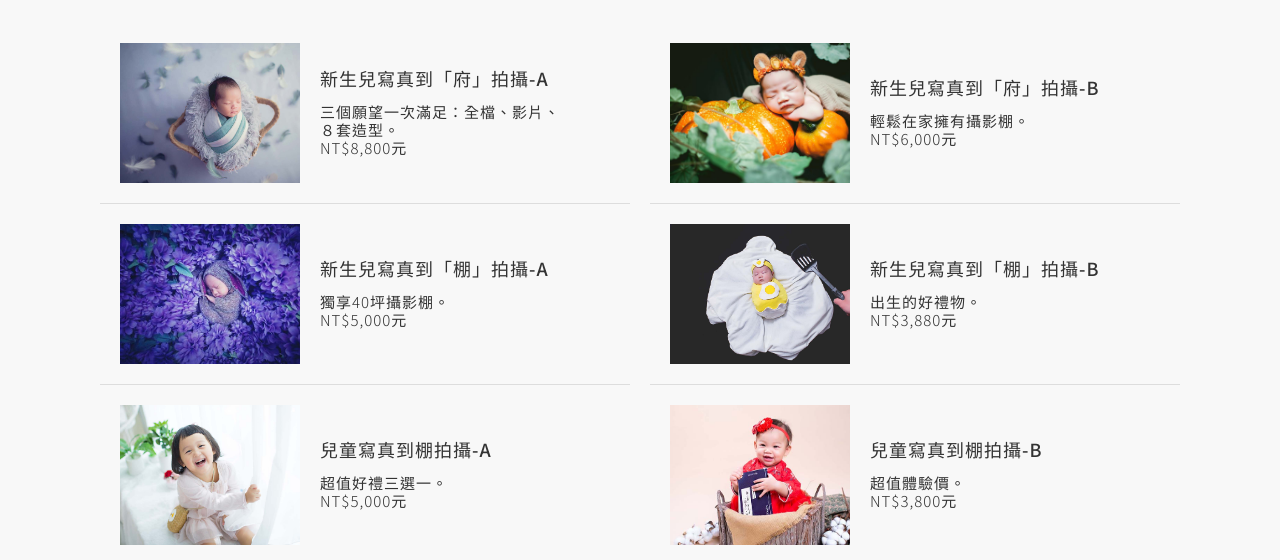
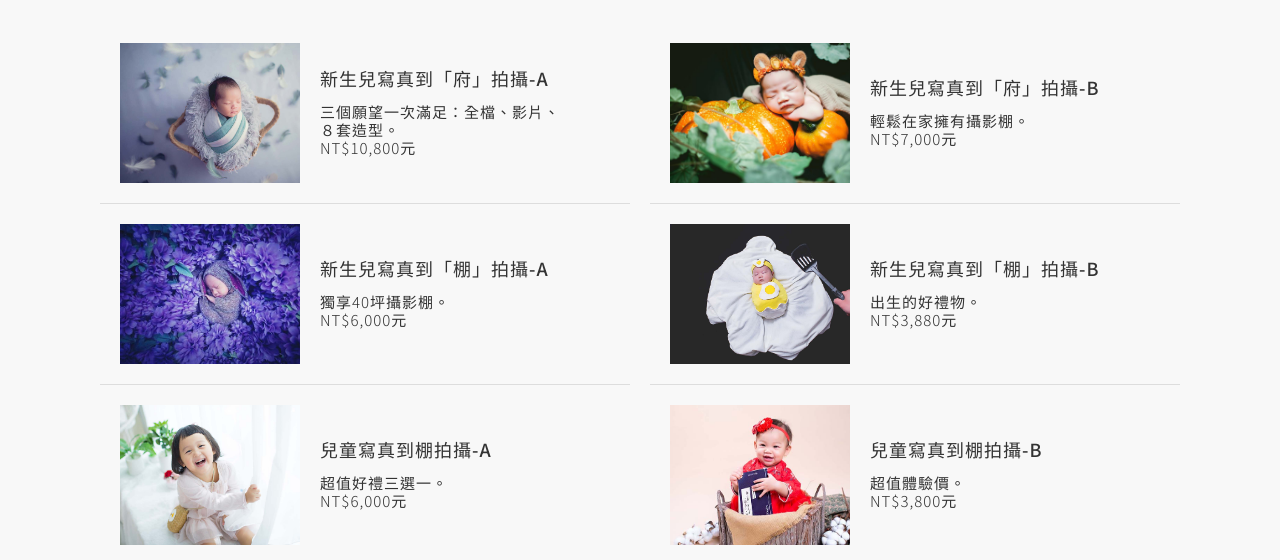
Before and after one commit to icguanyu/yesman, a Vue app: page / in a window 1280 px wide. Shown: the part 2860-3420 px from the top of the page. Built offline with nearby package versions, Linux system fonts and the light colour scheme; some icons are missing; what vue-fb-customer-chat would draw is missing.

Commit message:
20211011 方案更新

```diff
--- a/src/components/Service.vue
+++ b/src/components/Service.vue
@@ -9,8 +9,14 @@
       </div>
       <div class="body">
         <div class="services">
-          <div class="service" v-for="(s, idx) in services" :key="idx" @click="next(s.key)" data-aos="fade-down"
-            :data-aos-delay="100 * (idx + 1)">
+          <div
+            class="service"
+            v-for="(s, idx) in services"
+            :key="idx"
+            @click="next(s.key)"
+            data-aos="fade-down"
+            :data-aos-delay="100 * (idx + 1)"
+          >
             <div class="thumb" :id="`s_${idx}`"></div>
             <div class="content">
               <h1>{{ s.title }}</h1>
@@ -35,19 +41,19 @@
         {
           title: "新生兒寫真到「府」拍攝-A",
           desc: "三個願望一次滿足：全檔、影片、８套造型。",
-            price: "NT$8,800元",
+          price: "NT$10,800元",
           key: "a",
         },
         {
           title: "新生兒寫真到「府」拍攝-B",
           desc: "輕鬆在家擁有攝影棚。",
-            price: "NT$6,000元",
+          price: "NT$7,000元",
           key: "b",
         },
         {
           title: "新生兒寫真到「棚」拍攝-A",
           desc: "獨享40坪攝影棚。",
-            price: "NT$5,000元",
+          price: "NT$6,000元",
           key: "c",
         },
         {
@@ -59,7 +65,7 @@
         {
           title: "兒童寫真到棚拍攝-A",
           desc: "超值好禮三選一。",
-            price: "NT$5,000元",
+          price: "NT$6,000元",
           key: "e",
         },
         {
```
Lines whose indentation alone changed are shown as unchanged.
